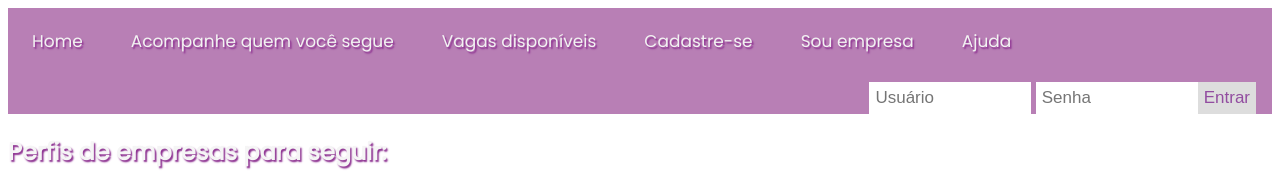
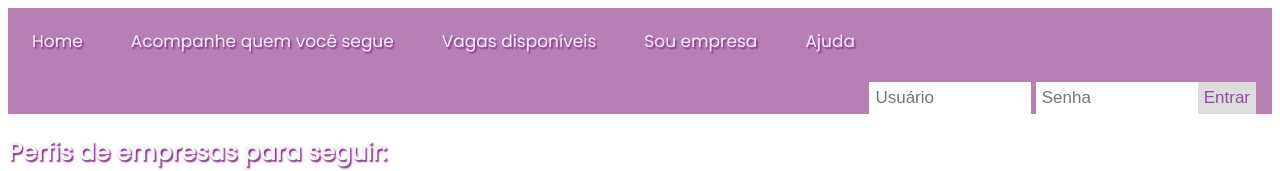
Before and after one commit to pricaraujo/tecnowomen, a plain HTML site: page forum.html in a window 1280 px wide. Shown: the top 171 px of the page. Drawn offline with Linux system fonts and the light colour scheme.

Commit message:
Retira página de cadastro

```diff
--- a/forum.html
+++ b/forum.html
@@ -17,7 +17,6 @@
                  <a class="home" href="index.html">Home</a>
                  <a href="forum.html">Acompanhe quem você segue</a>
                  <a href="joboffer.html">Vagas disponíveis</a>
-                 <a href="signup">Cadastre-se</a>
                  <a href="business.html">Sou empresa</a>
                  <a class="help" href="help.html">Ajuda</a>
                  <a href="javascript:void(0);" class="icon" onclick="myFunction()">
```
